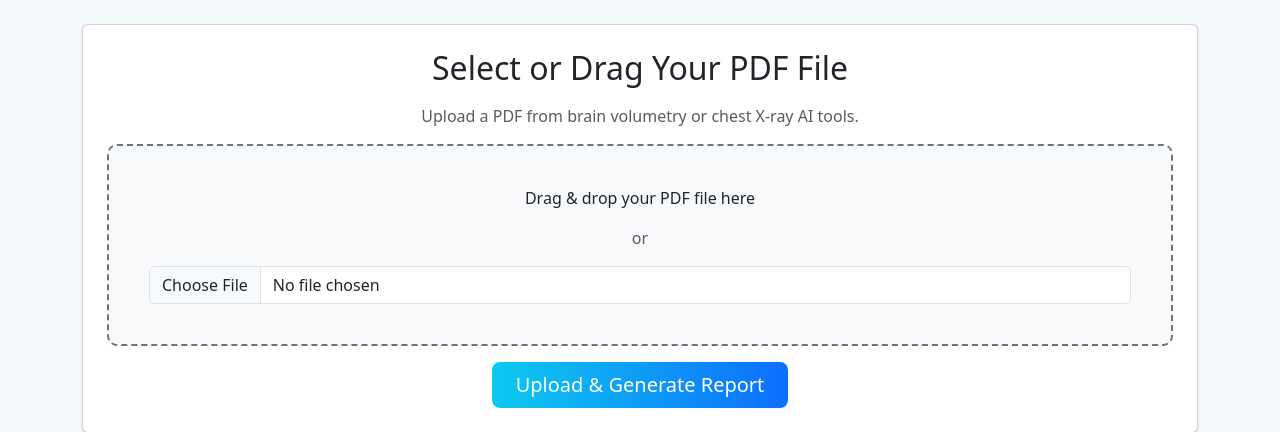
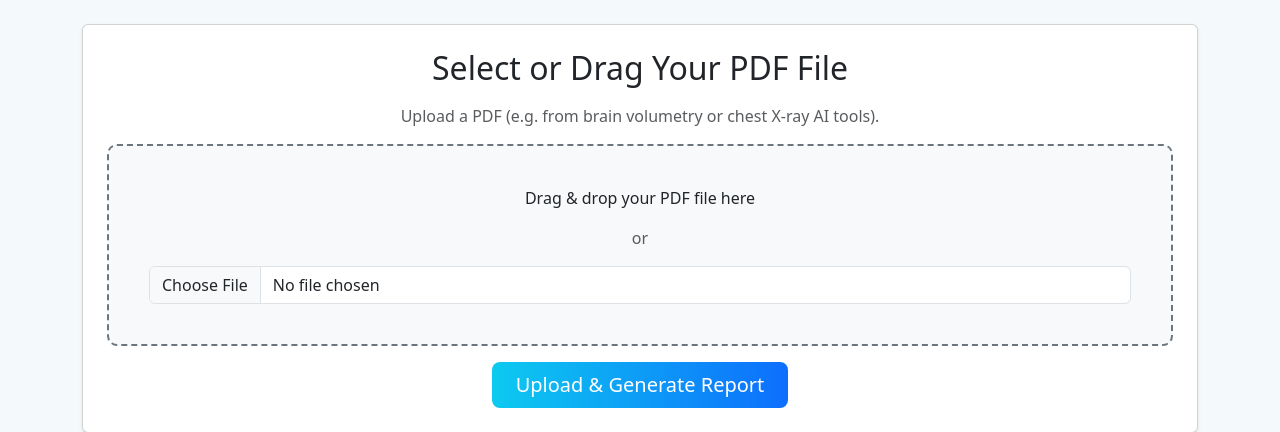
Before and after one commit to RichardNur/medimage2report, a Flask app: template app/templates/upload_pdf.html in a window 1280 px wide. Shown: the part 418-850 px from the top of the page. Run offline with Flask 3, Linux system fonts and the light colour scheme; the template is opened without the code that fills it, so the values that code supplies are empty; some libraries are stand-ins or nearby versions.

```diff
--- a/app/templates/upload_pdf.html
+++ b/app/templates/upload_pdf.html
@@ -98,7 +98,7 @@
   <div class="container mt-5">
     <div class="card p-4 shadow-sm">
       <h2 class="text-center mb-3">Select or Drag Your PDF File</h2>
-      <p class="text-center text-muted">Upload a PDF from brain volumetry or chest X-ray AI tools.</p>
+      <p class="text-center text-muted">Upload a PDF (e.g. from brain volumetry or chest X-ray AI tools).</p>
 
       <form method="POST" enctype="multipart/form-data" action="{{ url_for('upload_pdf') }}" onsubmit="showLoading()">
         <div class="drop-zone mb-3" id="dropZone">
```
